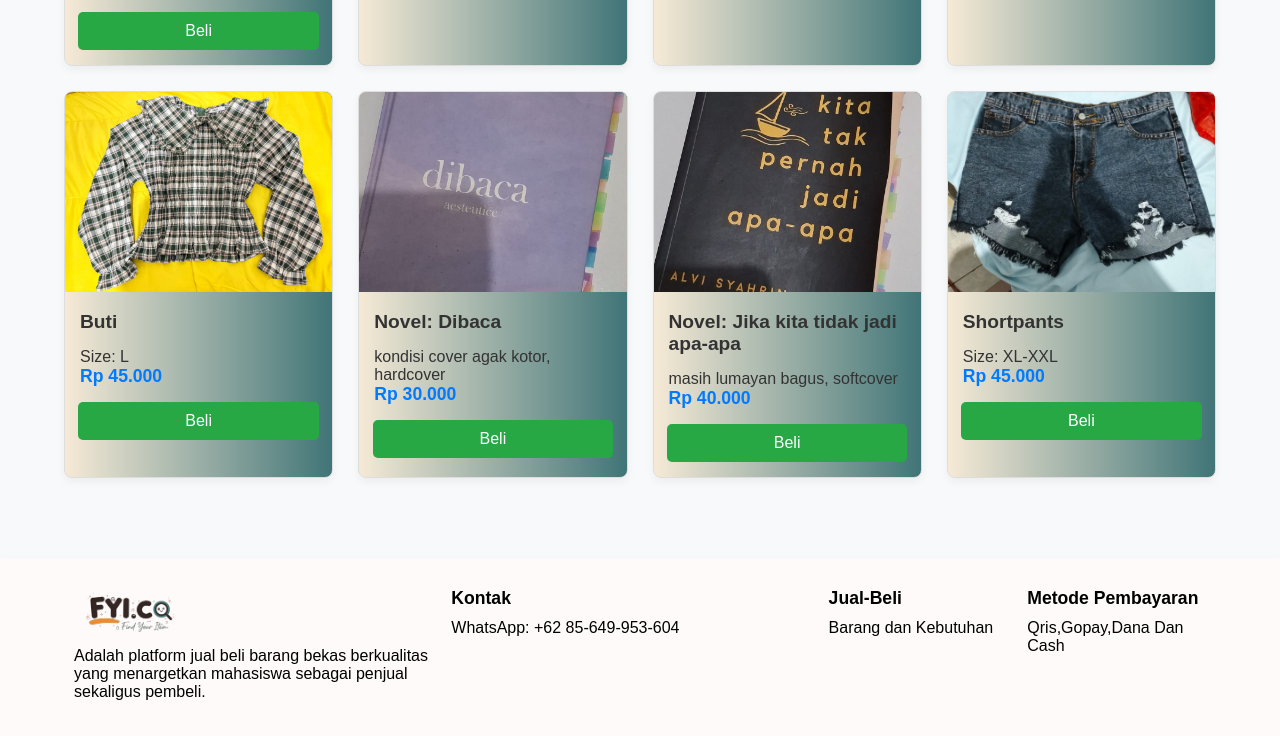
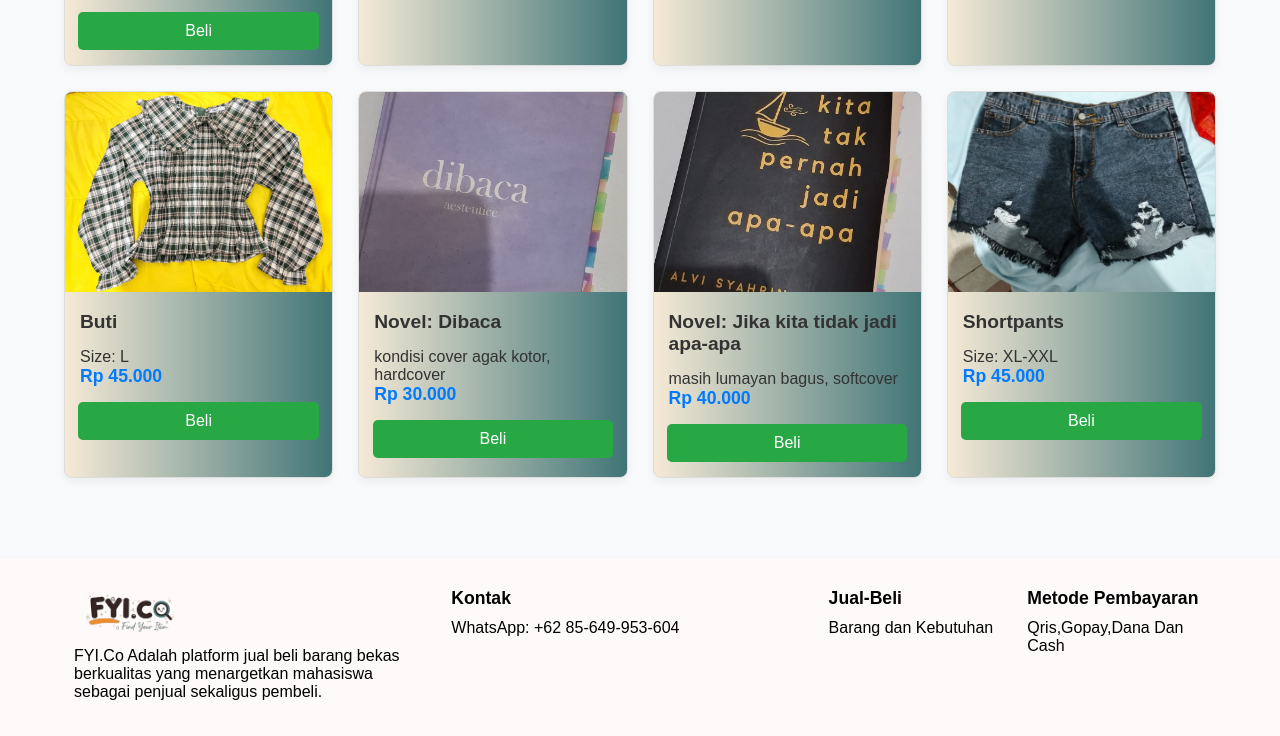
Before and after one commit to Fikryakram/fyi.co, a plain HTML site: page index.html in a window 1280 px wide. Shown: the part 917-1653 px from the top of the page. Drawn offline with Linux system fonts and the light colour scheme.

Commit message:
Update index.html

```diff
--- a/index.html
+++ b/index.html
@@ -183,7 +183,7 @@ Minusnya hasilnya kurang tajam dan kurang fokus saat dizoom, saat nggk dizoom ha
     <footer class="footer">
         <div class="footer-section logo-section">
             <img src="logo cropped.PNG" alt="Logo FYI.Co" height="50px">
-            <p>Adalah platform jual beli barang bekas berkualitas yang menargetkan mahasiswa sebagai penjual sekaligus pembeli.</p>
+            <p>FYI.Co Adalah platform jual beli barang bekas berkualitas yang menargetkan mahasiswa sebagai penjual sekaligus pembeli.</p>
         </div>
         <div class="footer-section contact-section">
             <h4>Kontak</h4>
```
